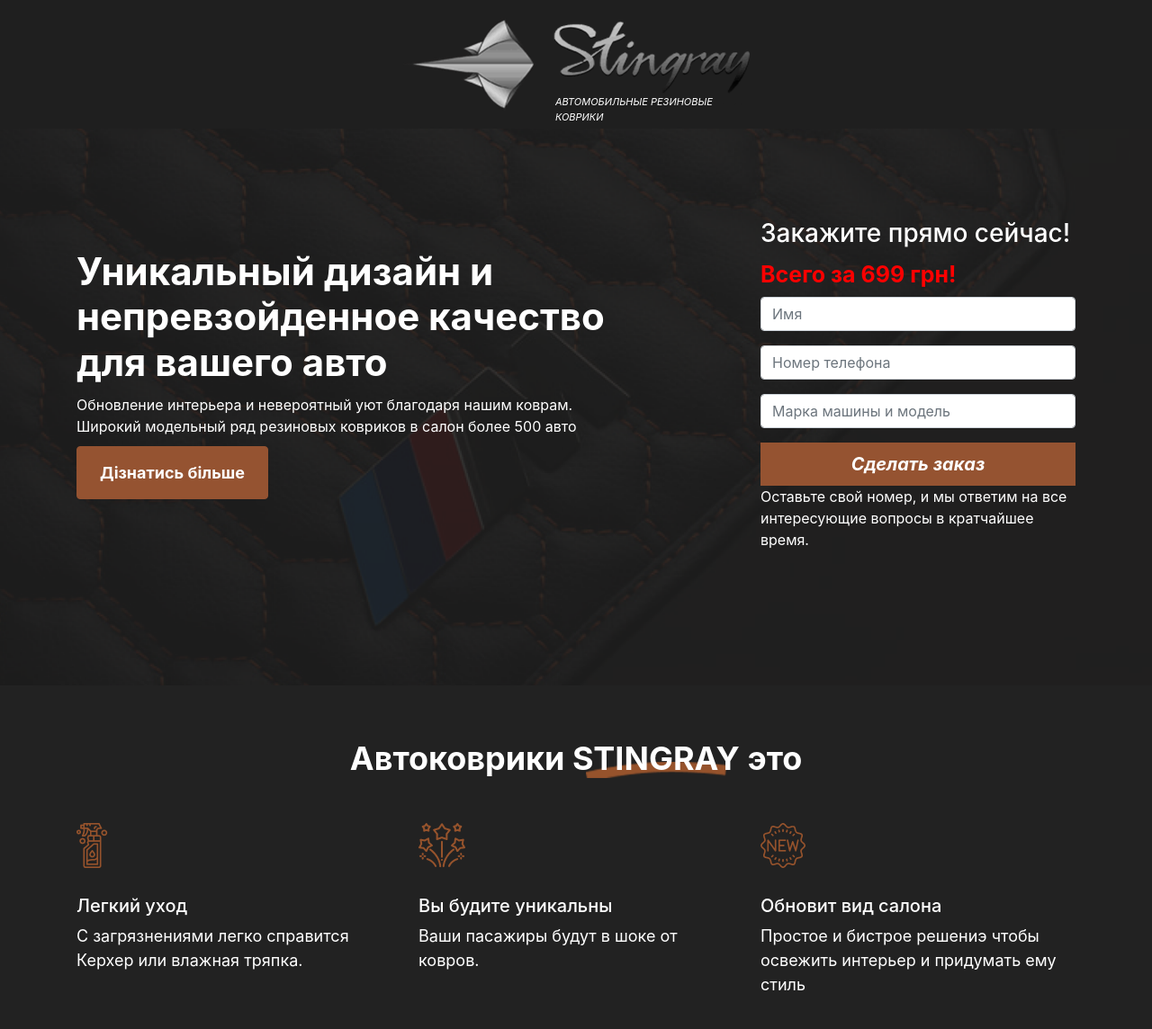
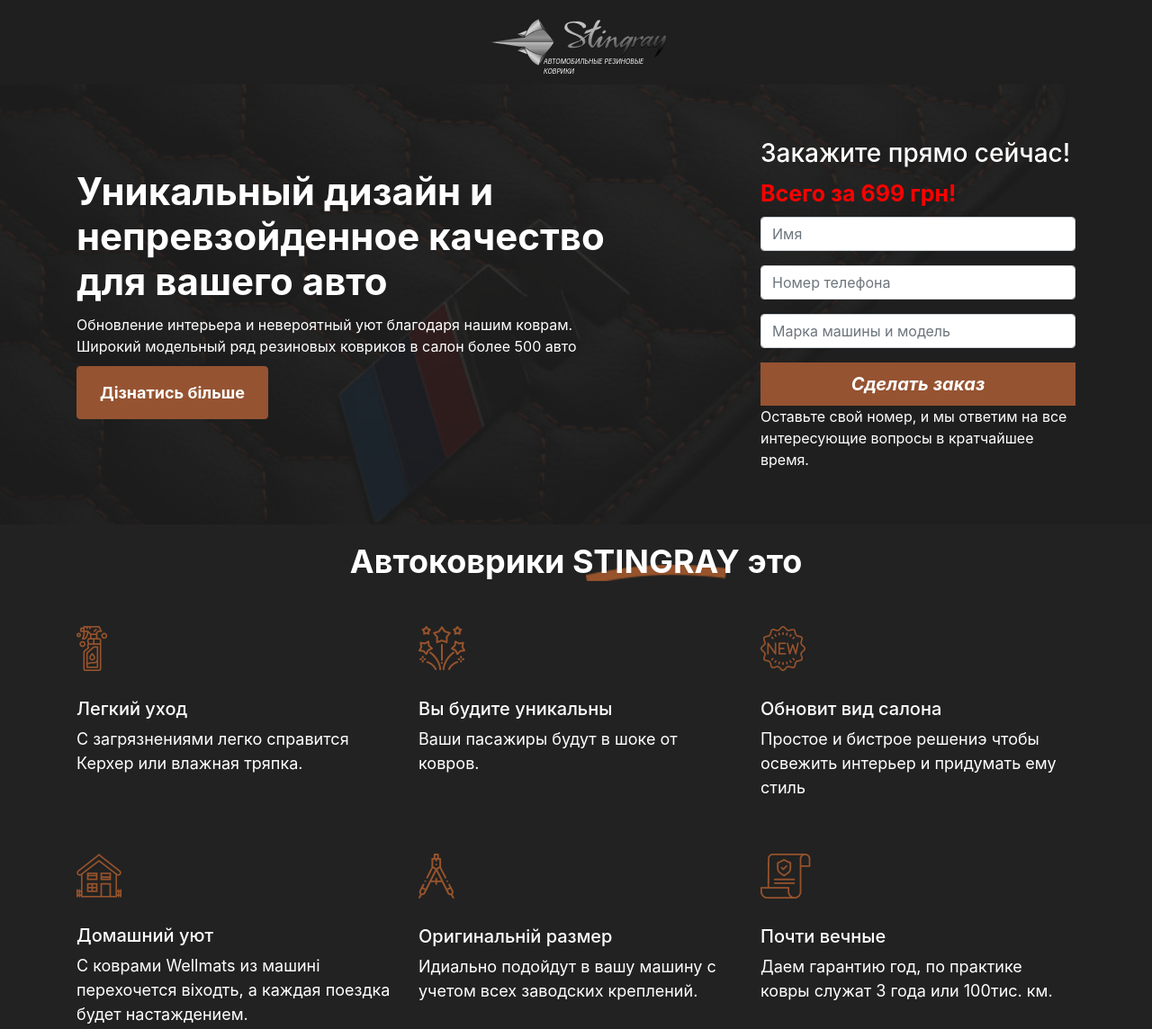
Before and after one commit to romkravets/stingray, a plain HTML site: page index.html in a window 1280 px wide. Shown: the top 1144 px of the page at 90% size. Drawn offline with nearby package versions, Linux system fonts and the light colour scheme.

Commit message:
added fix logo image

```diff
--- a/css/style.sass
+++ b/css/style.sass
@@ -45,11 +45,13 @@ h1,h2,h3,h4,p,
 		justify-content: center
 	&__logo-block
 		position: relative
+		img
+			max-width: 200px
 	p
 		position: absolute
 		top: 83%
-		left: 44%
-		font-size: 11px
+		left: 32%
+		font-size: 7px
 		text-transform: uppercase
 		font-style: italic
 .first-section
@@ -58,7 +60,7 @@ h1,h2,h3,h4,p,
 	min-height: 400px
 	background-position: center
 	background-size: cover
-	padding: 100px 0 150px 0
+	padding: 60px 0 60px 0
 	h1
 		font-weight: $font-bold
 		font-size: 42px
@@ -83,7 +85,7 @@ h1,h2,h3,h4,p,
 	color: $base-font-color
 
 .second-section
-	padding: 60px 0
+	padding: 20px 0 30px 0
 
 .stingray__img
 	padding-bottom: 30px
```
Also changed, not shown: css/style.css, 1 other file.
